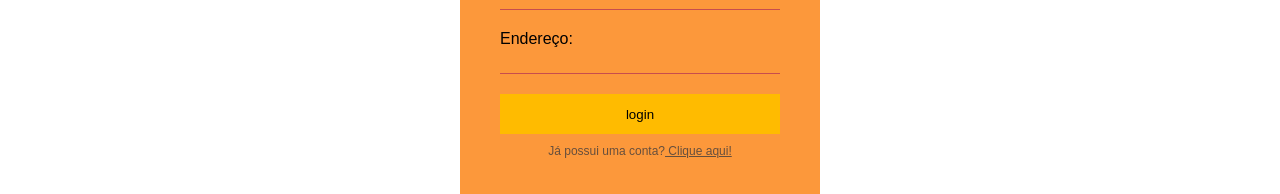
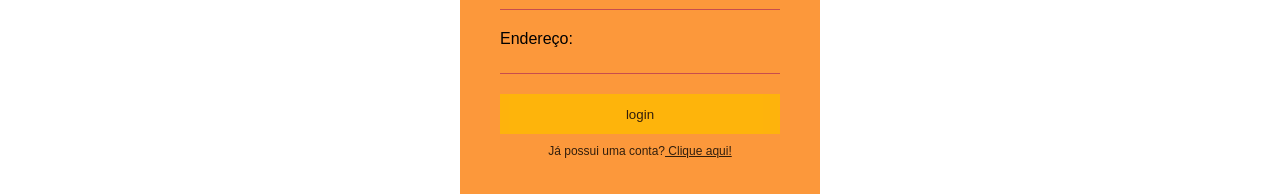
Before and after one commit to Guilherme-Araujo-Dev/Mar-Sol, a PHP site: page /logarse.php in a window 1280 px wide. Shown: the part 802-996 px from the top of the page. Run offline with PHP 8.4, Linux system fonts and the light colour scheme.

Commit message:
mudei o css e coloquei o p junto do card-footer a{ }

```diff
--- a/Login.php
+++ b/Login.php
@@ -49,7 +49,7 @@ BACKGROUND-IMAGE: url(imagens/ai.jpg)
 
     <div class="card-footer">
         <input type="submit" value="login" class="submit">
-        <a href="logarse.php">Não possui uma conta?<u> Clique aqui!</u></a>
+        <p>Não possui uma conta?<u> <a href="logarse.php">Clique aqui!</u></a></p>
     </div>
 
 </form>
--- a/style - Copia.css
+++ b/style - Copia.css
@@ -270,7 +270,7 @@ IMAGENS LOCALIZADAS NA PÁGINA INDEX (PRIMEIRA IMAGEM DAS 3)👇👇👇👇
     margin: 10px 0;
 }
 
-.card-footer a {
+.card-footer, p a {
     text-align: center;
     font-size: 12px;
     opacity: 0.8;
```
